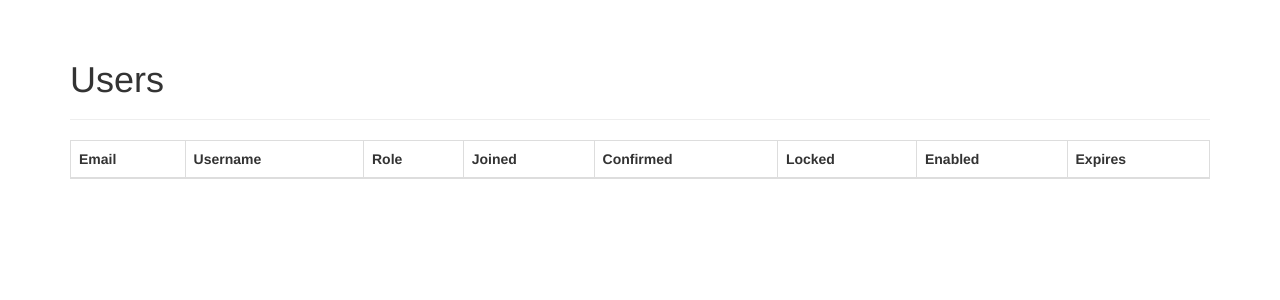
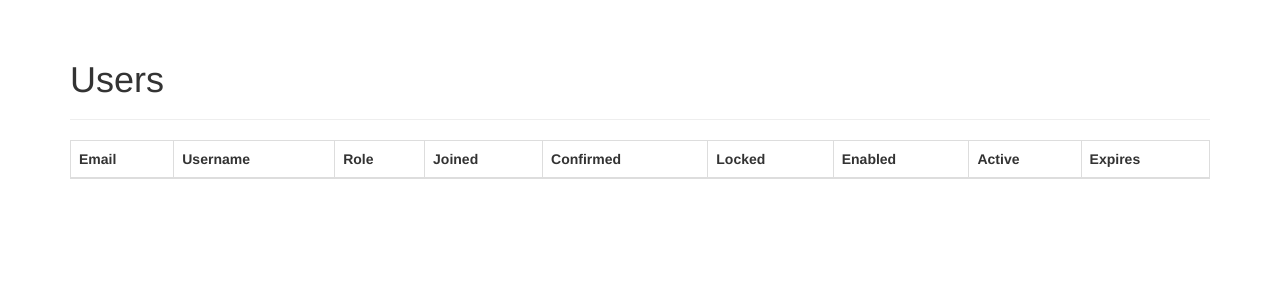
Before and after one commit to richgieg/flask-now-gae, a Python web app: template app/templates/admin/users.html in a window 1280 px wide. Shown: the part 52-352 px from the top of the page. Run offline with Jinja, Linux system fonts and the light colour scheme; the template is opened without the code that fills it, so the values that code supplies are empty; some libraries are stand-ins or nearby versions.

Commit message:
Implement active property on User model

```diff
--- a/app/admin/forms.py
+++ b/app/admin/forms.py
@@ -16,6 +16,7 @@ class EditUserForm(Form):
                                           'Usernames must have only letters, '
                                           'numbers, dots or underscores')])
     enabled = BooleanField('Enabled')
+    active = BooleanField('Active')
     locked = BooleanField('Locked')
     confirmed = BooleanField('Confirmed')
     role = SelectField('Role', coerce=int)
--- a/app/admin/views.py
+++ b/app/admin/views.py
@@ -38,6 +38,7 @@ def user(id):
         user.username = form.username.data
         user.confirmed = form.confirmed.data
         user.enabled = form.enabled.data
+        user.active = form.active.data
         user.locked = form.locked.data
         user.role = Role.get(form.role.data)
         user.put()
@@ -46,6 +47,7 @@ def user(id):
     form.email.data = user.email
     form.username.data = user.username
     form.enabled.data = user.enabled
+    form.active.data = user.active
     form.locked.data = user.locked
     form.confirmed.data = user.confirmed
     form.role.data = user.role.id
--- a/app/auth/messages.py
+++ b/app/auth/messages.py
@@ -16,6 +16,10 @@ from .. import FlashCategory
 class Messages:
     ACCOUNT_CONFIRMED = (
         'Your account is confirmed',
+        FlashCategory.SUCCESS
+    )
+    ACCOUNT_REACTIVATED = (
+        'Your account is reactivated. Welcome back!',
         FlashCategory.SUCCESS
     )
     ACCOUNT_UNLOCKED = (
--- a/app/auth/views.py
+++ b/app/auth/views.py
@@ -34,7 +34,6 @@ def verify_password(user, password):
 @auth.before_app_request
 def before_request():
     if current_user.is_authenticated:
-        current_user.ping()
         if not current_user.verify_auth_token(session.get('auth_token')):
             logout_user()
             flash_it(Messages.SESSION_EXPIRED)
@@ -43,6 +42,10 @@ def before_request():
                 (not request.endpoint or request.endpoint[:5] != 'auth.') and
                 request.endpoint != 'static'):
             return redirect(url_for('auth.unconfirmed'))
+        current_user.ping()
+        if not current_user.active:
+            current_user.active = True
+            flash_it(Messages.ACCOUNT_REACTIVATED)
     elif (User.query().count() == 0 and request.endpoint != 'auth.register' and
             not User.is_registration_in_memcache()):
         flash_it(Messages.INITIAL_REGISTRATION)
--- a/app/templates/admin/users.html
+++ b/app/templates/admin/users.html
@@ -23,6 +23,7 @@
                     <th>Confirmed</th>
                     <th>Locked</th>
                     <th>Enabled</th>
+                    <th>Active</th>
                     <th>Expires</th>
                 </tr>
             </thead>
@@ -62,7 +63,15 @@
                         {{ user.enabled }}
                     </td>
 
-                    {% if not user.enabled %}
+                    {% if not user.active %}
+                    <td class="danger">
+                    {% else %}
+                    <td>
+                    {% endif %}
+                        {{ user.active }}
+                    </td>
+
+                    {% if not user.active %}
                     <td class="danger">
                     {% else %}
                     <td>
```
Also changed, not shown: app/auth/models.py (+16 -1 lines).
